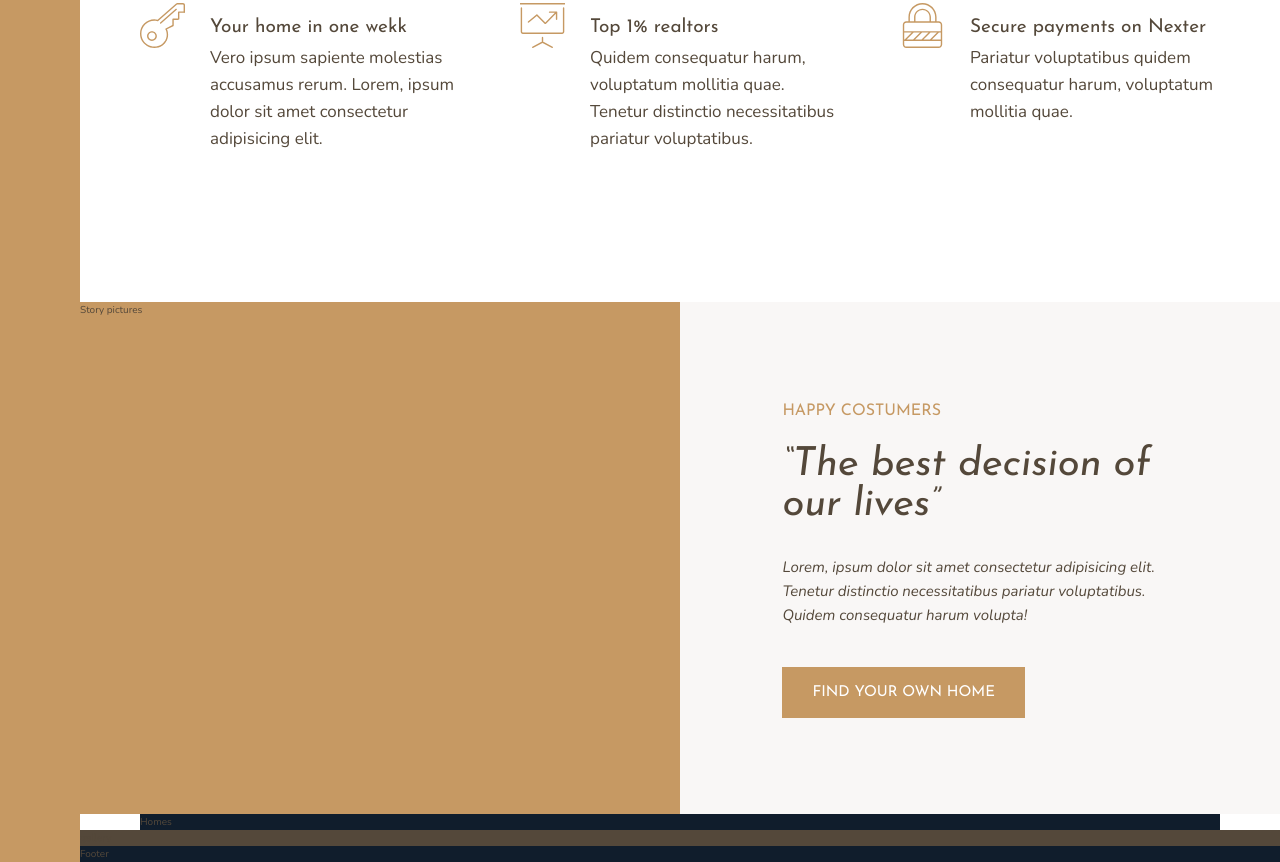
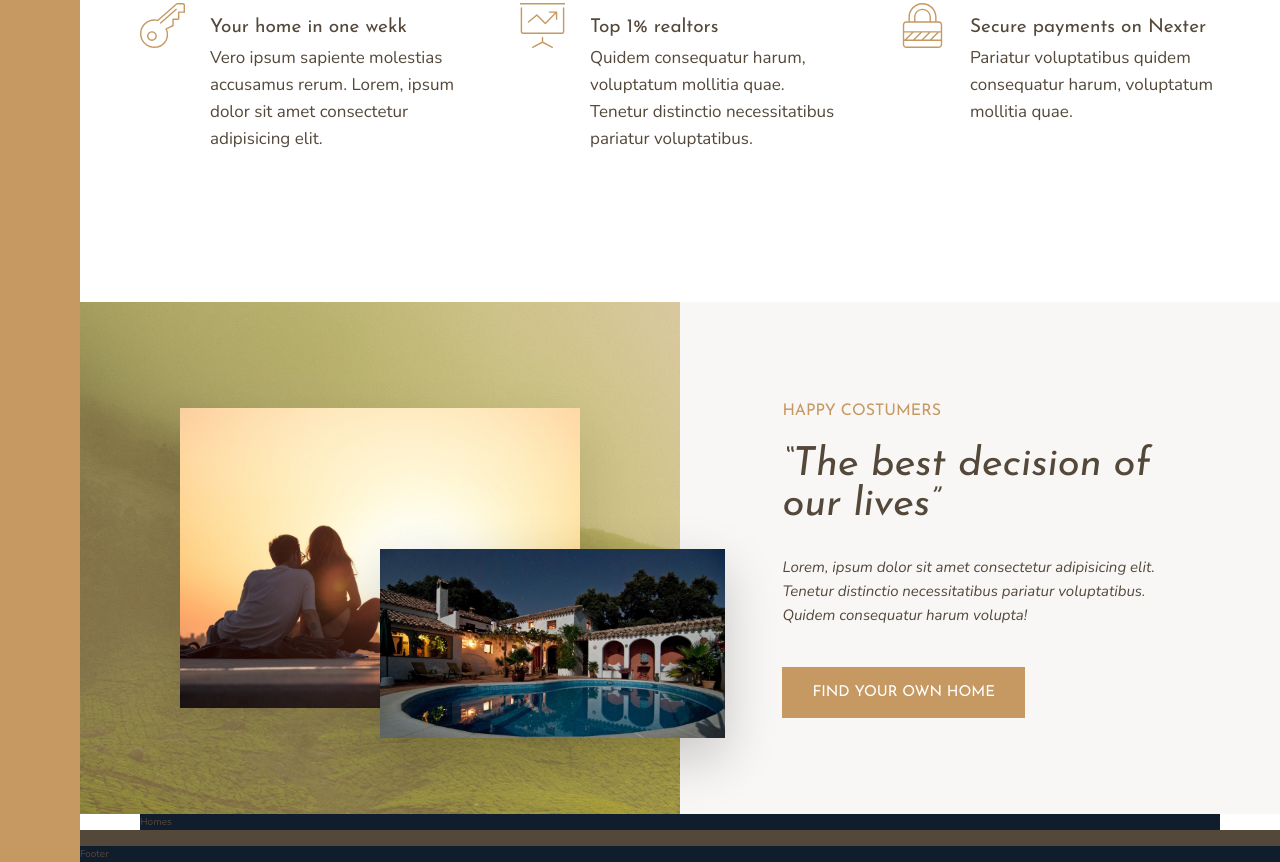
Before and after one commit to henriquequeirozcunha/Nexter, a website: page index.html in a window 1280 px wide. Shown: the part 976-1838 px from the top of the page. Drawn offline with nearby package versions, Linux system fonts and the light colour scheme.

Commit message:
feat: add story pictures section

```diff
--- a/index.html
+++ b/index.html
@@ -81,7 +81,8 @@
         </section>
 
         <div class="story__pictures">
-            Story pictures
+            <img src="img/story-1.jpeg" alt="Couple with new house" class="story__img--1">
+            <img src="img/story-2.jpeg" alt="New house" class="story__img--2">
         </div>
 
         <div class="story__content">
--- a/sass/_story.scss
+++ b/sass/_story.scss
@@ -2,6 +2,27 @@
     &__pictures {
         background-color: $color-primary;
         grid-column: full-start / col-end 4;
+        background-image: linear-gradient(rgba($color-primary, .5), rgba($color-primary, .5)), url('../img/back.jpg');
+
+        display: grid;
+        grid-template-rows: repeat(6, 1fr);
+        grid-template-columns: repeat(6, 1fr);
+        align-items: center;
+    }
+
+    &__img--1 {
+        width: 100%;
+        grid-row: 2 / 6;
+        grid-column: 2 / 6;
+        box-shadow: 0 2rem 5rem rgba(#000, .1);
+    }
+
+    &__img--2 {
+        width: 115%;
+        grid-row: 4 / 6;
+        grid-column: 4 / 7;
+        z-index: 20;
+        box-shadow: 0 2rem 5rem rgba(#000, .2);
     }
 
     &__content {
```
Also changed, not shown: css/style.css.
